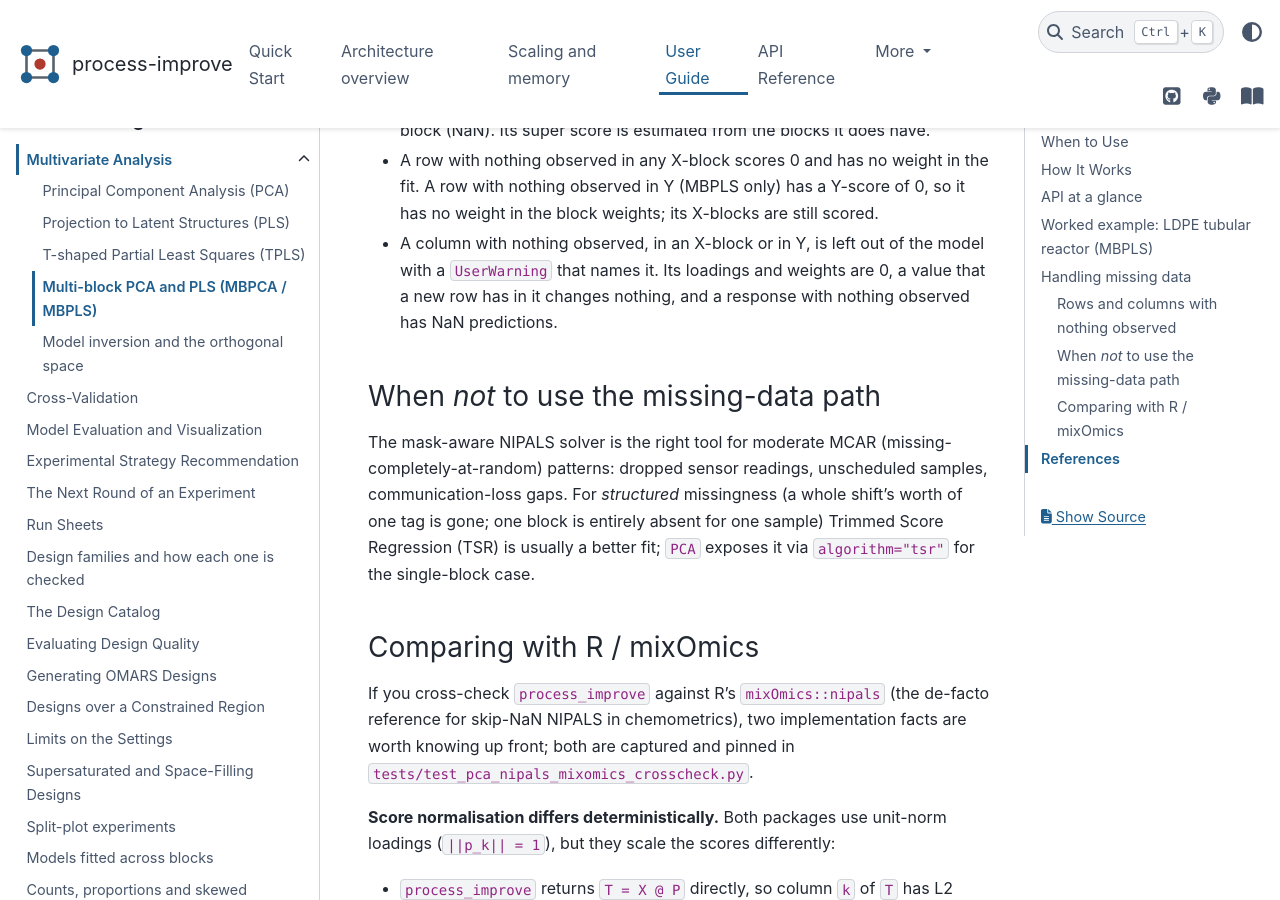
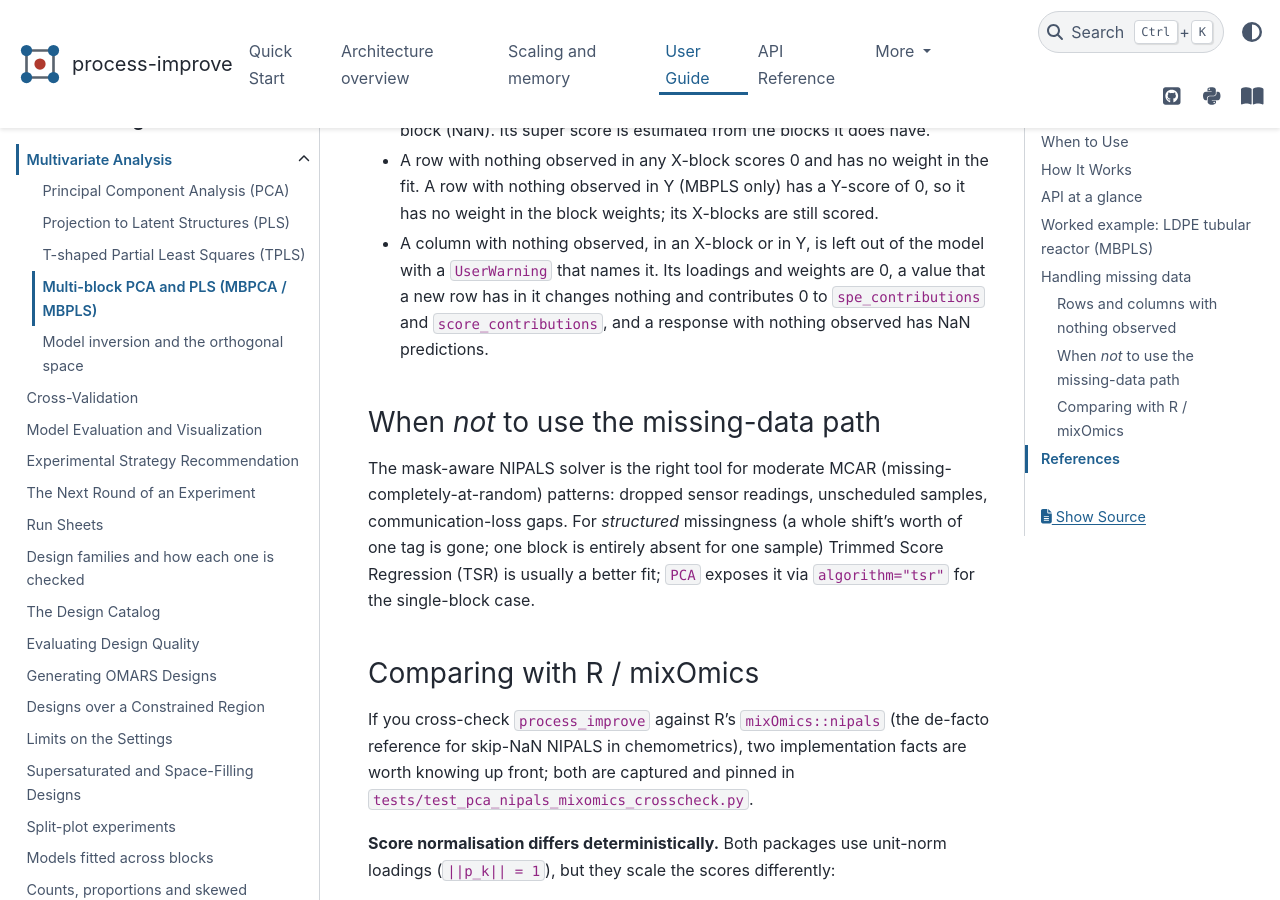
Before and after one commit to kgdunn/process-improve, a Sphinx documentation site: the page built from docs/user_guide/multiblock.rst, in a window 1280 px wide and 900 px high, scrolled down 4286 px. Built offline with Sphinx 7.4.7 and the PyData theme 0.15.4, drawn with Linux system fonts in a browser that asks for light colours.

Commit message:
Docs: a multiblock column with nothing observed contributes 0 (#1114)
Co-Authored-By: Claude Opus 5.5 <noreply@anthropic.com>
Claude-Session: https://claude.ai/code/session_01S4nNrQrezZa8Wt3JVywWoM

```diff
--- a/docs/user_guide/multiblock.rst
+++ b/docs/user_guide/multiblock.rst
@@ -197,8 +197,9 @@ Both models fit them, as ``PCA``, ``PLS`` and ``TPLS`` do:
   X-blocks are still scored.
 - A column with nothing observed, in an X-block or in Y, is left out
   of the model with a ``UserWarning`` that names it. Its loadings and
-  weights are 0, a value that a new row has in it changes nothing, and
-  a response with nothing observed has NaN predictions.
+  weights are 0, a value that a new row has in it changes nothing and
+  contributes 0 to ``spe_contributions`` and ``score_contributions``,
+  and a response with nothing observed has NaN predictions.
 
 When *not* to use the missing-data path
 ~~~~~~~~~~~~~~~~~~~~~~~~~~~~~~~~~~~~~~~
```
